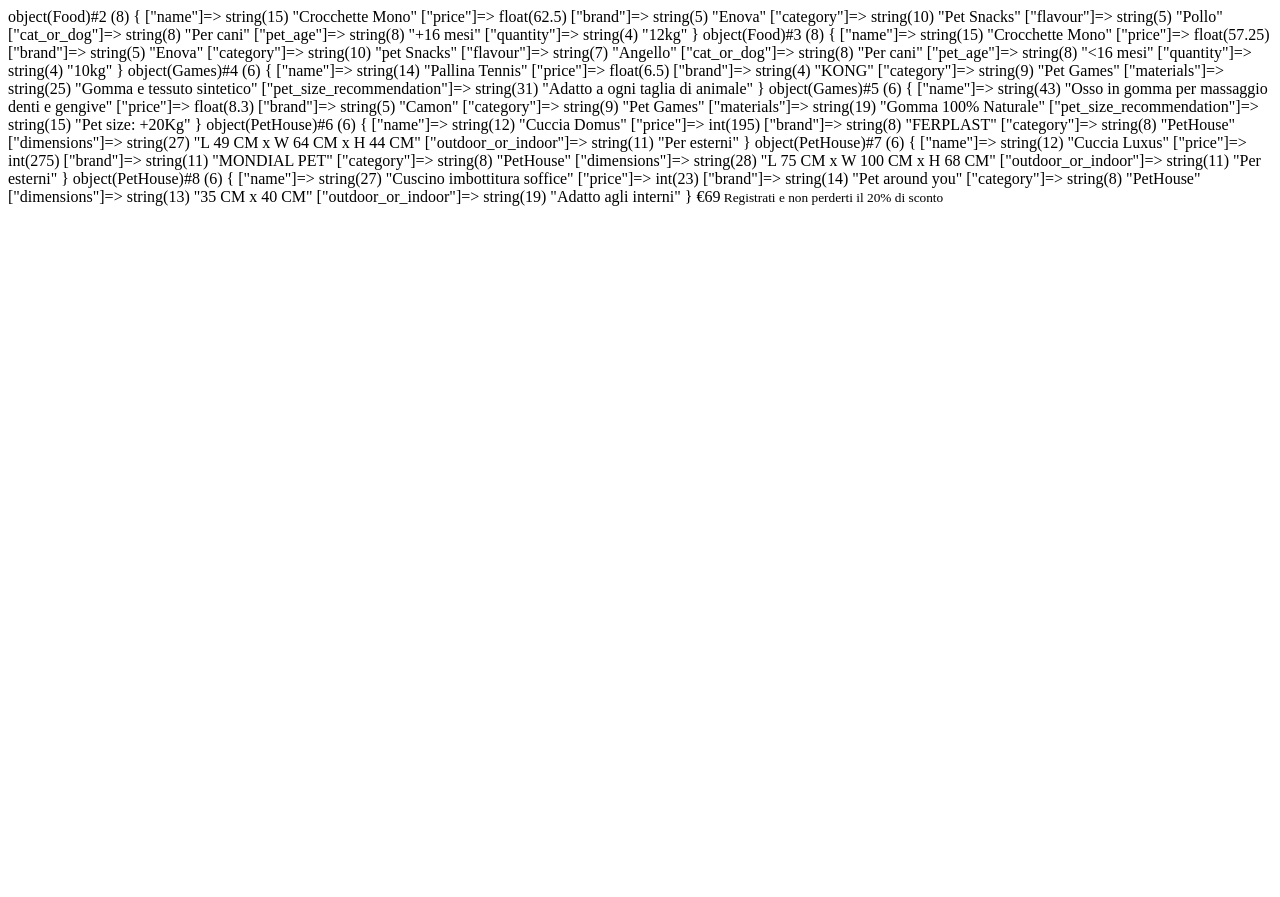
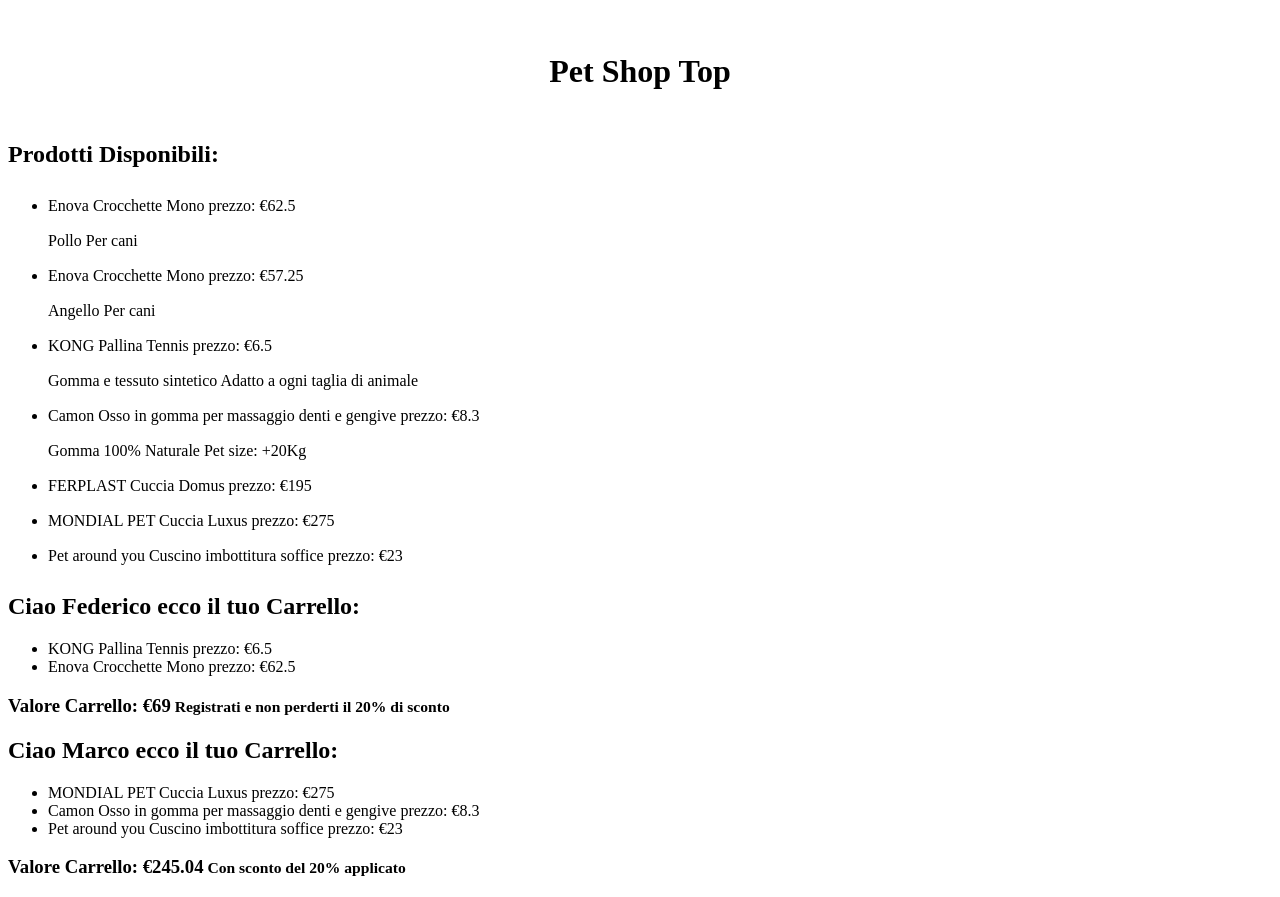
Before and after one commit to Fede180600/php-oop-2, a PHP site: page / in a window 1280 px wide. Before the commit the page ends 206 px from the top, so only its background shows below. Run offline with PHP 8.4, Linux system fonts and the light colour scheme.

Commit message:
create html with products and 2 type of carts

```diff
--- a/index.php
+++ b/index.php
@@ -11,29 +11,87 @@ require_once __DIR__ . "/PetHouse.php";
 require_once __DIR__ . "/User.php";
 
 $enova_crocchette_1 = new Food("Crocchette Mono", 62.5, "Enova", "Pet Snacks", "Pollo", "Per cani", "+16 mesi", "12kg" );
-var_dump($enova_crocchette_1);
+// var_dump($enova_crocchette_1);
 
 $enova_crocchette_2 = new Food("Crocchette Mono", 57.25, "Enova", "pet Snacks", "Angello", "Per cani", "<16 mesi", "10kg");
-var_dump($enova_crocchette_2);
+// var_dump($enova_crocchette_2);
 
 $pallina_tennis = new Games("Pallina Tennis", 6.50, "KONG", "Pet Games", "Gomma e tessuto sintetico", "Adatto a ogni taglia di animale");
-var_dump($pallina_tennis);
+// var_dump($pallina_tennis);
 
 $osso_gomma = new Games("Osso in gomma per massaggio denti e gengive", 8.30, "Camon", "Pet Games", "Gomma 100% Naturale", "Pet size: +20Kg");
-var_dump($osso_gomma);
+// var_dump($osso_gomma);
 
 $casetta_m = new PetHouse("Cuccia Domus", 195, "FERPLAST", "PetHouse", "L 49 CM x W 64 CM x H 44 CM", "Per esterni");
-var_dump($casetta_m);
+// var_dump($casetta_m);
 
 $casetta_xl = new PetHouse("Cuccia Luxus", 275, "MONDIAL PET", "PetHouse", "L 75 CM x W 100 CM x H 68 CM", "Per esterni");
-var_dump($casetta_xl);
+// var_dump($casetta_xl);
 
 $cuccetta = new PetHouse("Cuscino imbottitura soffice", 23, "Pet around you", "PetHouse", "35 CM x 40 CM", "Adatto agli interni");
-var_dump($cuccetta);
+// var_dump($cuccetta);
 
 $federico = new User("Federico", "fede180600@libero.it", false);
 $federico->addProductToCart($pallina_tennis);
 $federico->addProductToCart($enova_crocchette_1);
-echo $federico->getPriceDiscounted();
 
+$marco = new User("Marco", "marco54@gmail.com", true);
+$marco->addProductToCart($casetta_xl);
+$marco->addProductToCart($osso_gomma);
+$marco->addProductToCart($cuccetta);
 ?>
+
+<!DOCTYPE html>
+<html lang="en">
+<head>
+    <meta charset="UTF-8">
+    <meta http-equiv="X-UA-Compatible" content="IE=edge">
+    <meta name="viewport" content="width=device-width, initial-scale=1.0">
+    <title>Document</title>
+</head>
+<body>
+
+<!-- HEADER -->
+<header style="height: 100px">
+    <h1 style="text-align: center; line-height: 100px;">Pet Shop Top </h1>
+</header>
+<!-- /HEADER -->
+
+<!-- MAIN -->
+<main>
+    <section>
+        <h2>Prodotti Disponibili:</h2>
+        <ul style="line-height: 35px;">
+            <li><?php echo $enova_crocchette_1->productInfo() . "<br>" .  $enova_crocchette_1->foodInfo() ?></li>
+            <li><?php echo $enova_crocchette_2->productInfo() . "<br>" .  $enova_crocchette_2->foodInfo() ?></li>
+            <li><?php echo $pallina_tennis->productInfo() . "<br>" . $pallina_tennis->gameInfo() ?></li>
+            <li><?php echo $osso_gomma->productInfo() . "<br>" . $osso_gomma->gameInfo() ?></li>
+            <li><?php echo $casetta_m->productInfo() ?></li>
+            <li><?php echo $casetta_xl->productInfo() ?></li>
+            <li><?php echo $cuccetta->productInfo() ?></li>
+        </ul>
+    </section>
+
+    <section>
+        <h2>Ciao <?php echo $federico->name ?> ecco il tuo Carrello:</h2>
+        <ul>
+            <?php foreach($federico->cart as $product) {?>
+                <li><?php echo $product->productInfo()?></li>
+            <?php } ?>
+        </ul>
+        <h3>Valore Carrello:<?php echo $federico->getPriceDiscounted() ?></h3>
+    </section>
+    <section>
+        <h2>Ciao <?php echo $marco->name ?> ecco il tuo Carrello:</h2>
+        <ul>
+            <?php foreach($marco->cart as $product) {?>
+                <li><?php echo $product->productInfo()?></li>
+            <?php } ?>
+        </ul>
+        <h3>Valore Carrello:<?php echo $marco->getPriceDiscounted() ?></h3>
+    </section>
+</main>
+<!-- /MAIN -->
+
+</body>
+</html>
```
